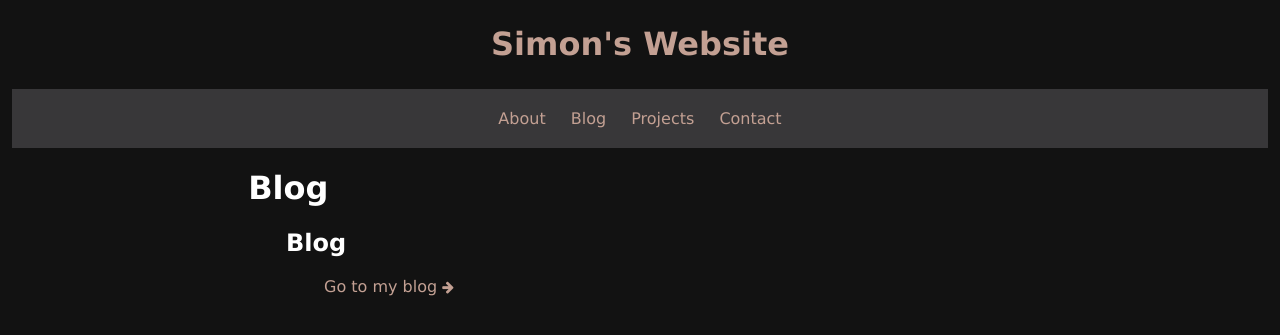
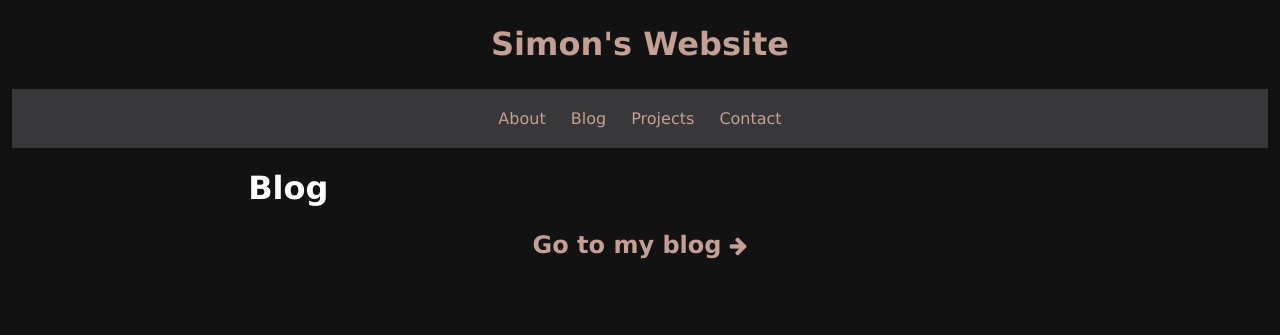
Before and after one commit to simon0h/simon0h.github.io, a Jekyll site: the page built from blog/index.html, in a window 1280 px wide. Shown: the top 335 px of the page. Built offline with Jekyll 4.4.1, drawn with Linux system fonts in a browser that asks for light colours.

Commit message:
Layout change

```diff
--- a/blog/index.html
+++ b/blog/index.html
@@ -14,7 +14,6 @@ title: Blog
 
 <body>
 	<div>
-		<h2> Blog</h2>
-		<p title = "world.hey.com/simon.oh"><a href="https://world.hey.com/simon.oh"><p class = "links"> Go to my blog <i class="fa fa-arrow-right" style="font-size:85%;"></i></a></p>
+		<h2 title = "world.hey.com/simon.oh"><a href="https://world.hey.com/simon.oh"><p class = "links"> Go to my blog <i class="fa fa-arrow-right" style="font-size:85%;"></i></a></h2>
 	</div>
 </body>
```
